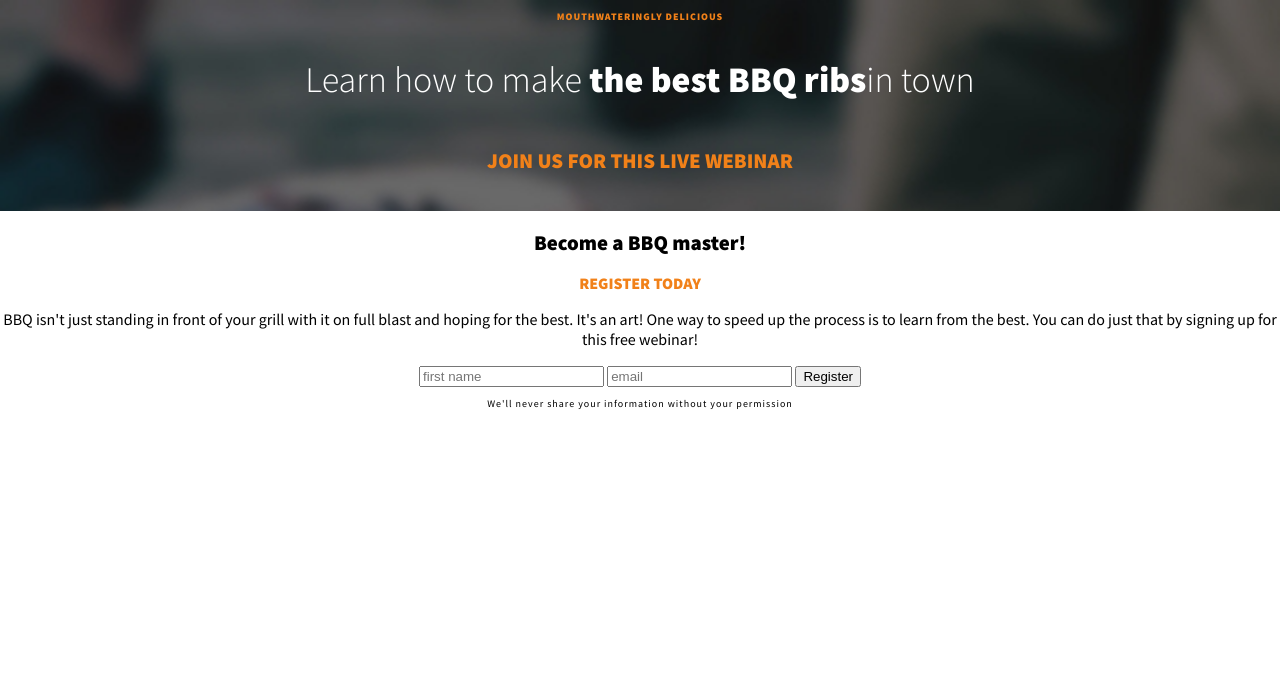
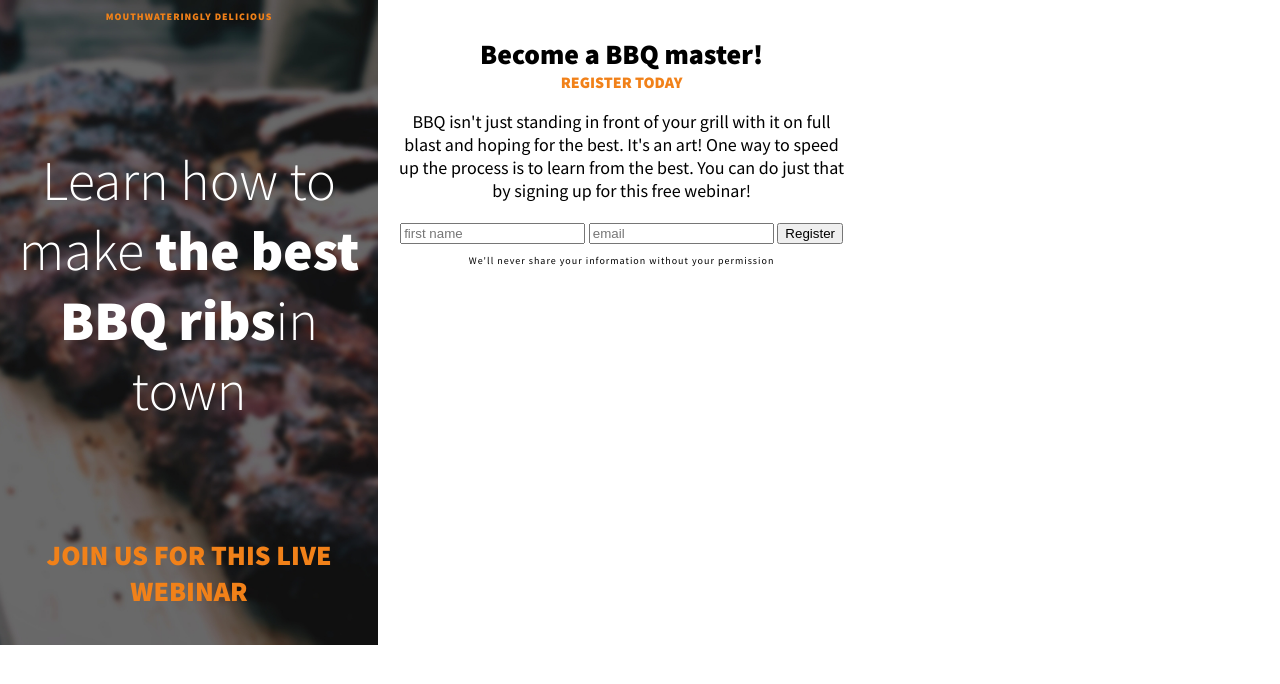
Before and after one commit to f8makinde/Mini-projects, a plain HTML site: page BBQ splash/index.html in a window 1280 px wide. Drawn offline with Linux system fonts and the light colour scheme.

Commit message:
media query screen

```diff
--- a/BBQ splash/styles.css
+++ b/BBQ splash/styles.css
@@ -8,16 +8,17 @@ body{
 .col-1{
     background-image: url("images/dark-ribs.jpg");
     background-size: cover;
-    padding: 0 .25em 1em;
+    background-position: center;
+    padding: 0 .5em 2em;
     display: flex;
     flex-direction: column;
 }
 h1{
-
     font-size: 2.25rem;
     color: #FFFFFF;
     font-weight: 300;
     order: 2;
+    margin: 2em 0;
 }
 h1 + p{
 
@@ -26,15 +27,18 @@ h1 + p{
         color: #F18119;
         text-transform: uppercase;
         order: 3;
+        margin: 0;
 }
 h2 {
     font-size: 1.3125rem;
+    margin: 0;
 }
 h2 + p {
     color: #F18119;
     font-size: 1rem;
     font-weight: 900;
     text-transform: uppercase;
+    margin-top: 0;
 }
 .top-text{
     font-size: 0.625rem;
@@ -51,3 +55,23 @@ h2 + p {
 strong{
     font-weight: 900;
 }
+.main-content{
+  padding: 2em 1em;
+}
+@media (min-width: 500px) {
+    body {
+        font-size: 1.125rem;
+        display: flex;
+    }
+    h1 {
+        font-size: 3.5rem;
+    }
+
+    h2,
+    h1 + p {
+        font-size: 1.75rem;
+    }
+    .col-1, .main-content{
+        width: 50%;
+    }
+}
```
